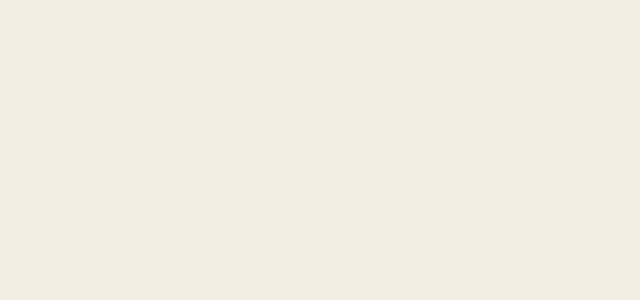
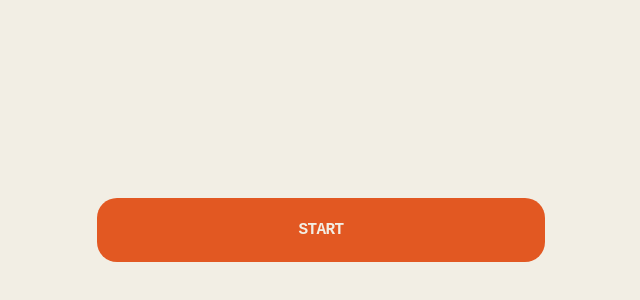
Before and after one commit to andre-alcantara/pomo, a React (Vite) app: page / in a window 1280 px wide. Shown: the part 498-798 px from the top of the page, without its empty margins (319-959 px from the left). Built offline with nearby package versions, Linux system fonts and the light colour scheme.

Commit message:
feat: add Button component with all Figma variants and press animation

```diff
--- /dev/null
+++ b/src/App.module.css
@@ -0,0 +1,13 @@
+.root {
+  position: fixed;
+  /* pin the container's centerline at: 40px margin + 32px (half of 64px button) = 72px */
+  bottom: 72px;
+  height: 0;
+  overflow: visible;
+  left: 0;
+  right: 0;
+  display: flex;
+  justify-content: center;
+  align-items: center;
+  padding: 0 var(--space-md);
+}
--- a/src/App.tsx
+++ b/src/App.tsx
@@ -1,3 +1,28 @@
+import { useState } from 'react';
+import Button, { type ButtonVariant } from './components/ui/Button';
+import styles from './App.module.css';
+
+const VARIANTS: ButtonVariant[] = ['start', 'pause', 'resume', 'reset'];
+const LABELS: Record<ButtonVariant, string> = {
+  start: 'START',
+  pause: 'PAUSE',
+  resume: 'RESUME',
+  reset: 'RESET',
+};
+
 export default function App() {
-  return null;
+  const [index, setIndex] = useState(0);
+  const variant = VARIANTS[index];
+
+  function cycle() {
+    setIndex((i) => (i + 1) % VARIANTS.length);
+  }
+
+  return (
+    <div className={styles.root}>
+      <Button variant={variant} onClick={cycle}>
+        {LABELS[variant]}
+      </Button>
+    </div>
+  );
 }
--- /dev/null
+++ b/src/components/ui/Button.module.css
@@ -0,0 +1,122 @@
+.button {
+  /* Reset */
+  border: none;
+  cursor: pointer;
+  appearance: none;
+  outline: none;
+  position: relative;   /* anchor for absolutely-positioned labels */
+  overflow: hidden;     /* clip labels as they slide in/out */
+
+  /* Layout */
+  display: flex;
+  align-items: center;
+  justify-content: center;
+  padding: 8px 16px;
+
+  /* Dimensions — medium active (default) */
+  width: 448px;
+  max-width: 100%;
+  height: 64px;
+  border-radius: 20px;
+
+  /* Typography — set here so font-size: inherit in .label resolves per size */
+  font-size: 16px;
+
+  /* Effect */
+  backdrop-filter: blur(4px);
+  -webkit-backdrop-filter: blur(4px);
+
+  /* Only color transitions via CSS — dimensions are Motion-animated */
+  transition: background-color 120ms ease-out;
+}
+
+/* ── Label ───────────────────────────────────── */
+
+.label {
+  position: absolute;
+  inset: 0;
+  display: flex;
+  align-items: center;
+  justify-content: center;
+  font-family: var(--font-mono);
+  font-weight: 700;
+  font-size: inherit;
+  letter-spacing: -0.04em;
+  line-height: 1;
+  white-space: nowrap;
+}
+
+/* ── Size: small ─────────────────────────────── */
+
+.small {
+  height: 56px;
+  border-radius: 16px;
+  font-size: 14px;
+}
+
+/* ── Pressed state ───────────────────────────── */
+
+.isPressed {
+  width: 444px;
+  height: 60px;
+  border-radius: 20px;
+}
+
+.small.isPressed {
+  height: 52px;
+}
+
+/* ── Variant: start ──────────────────────────── */
+
+.start {
+  background-color: var(--color-terracotta);
+}
+
+.start .label {
+  color: var(--color-cream);
+}
+
+.start.isPressed {
+  background-color: var(--color-terracotta-soft);
+}
+
+/* ── Variant: resume ─────────────────────────── */
+
+.resume {
+  background-color: var(--color-ink);
+}
+
+.resume .label {
+  color: var(--color-cream);
+}
+
+/* ── Variant: pause ──────────────────────────── */
+
+.pause {
+  background-color: var(--color-graphite-medium);
+}
+
+.pause .label {
+  color: var(--color-ink);
+}
+
+.pause.isPressed {
+  background-color: var(--color-graphite-soft);
+}
+
+/* ── Variant: reset ──────────────────────────── */
+
+.reset {
+  background-color: transparent;
+}
+
+.reset .label {
+  color: var(--color-ink);
+}
+
+/* ── Disabled ────────────────────────────────── */
+
+.isDisabled {
+  opacity: 0.4;
+  cursor: not-allowed;
+}
--- /dev/null
+++ b/src/components/ui/Button.tsx
@@ -0,0 +1,98 @@
+import { useState } from 'react';
+import { motion, AnimatePresence } from 'motion/react';
+import styles from './Button.module.css';
+import cn from '../../lib/cn';
+
+export type ButtonVariant = 'start' | 'pause' | 'resume' | 'reset';
+
+interface ButtonProps {
+  variant?: ButtonVariant;
+  size?: 'medium' | 'small';
+  onClick?: () => void;
+  disabled?: boolean;
+  children: React.ReactNode;
+}
+
+const SHAPES = {
+  medium: {
+    active:  { width: 448, height: 64, borderRadius: 20 },
+    pressed: { width: 444, height: 60, borderRadius: 20 },
+  },
+  small: {
+    active:  { width: 448, height: 56, borderRadius: 16 },
+    pressed: { width: 444, height: 52, borderRadius: 16 },
+  },
+};
+
+const LABEL_SCALE = {
+  medium: { active: 1, pressed: 15 / 16 },
+  small:  { active: 1, pressed: 13 / 14 },
+};
+
+// Snappy press-in, spring bounce-back on release.
+// duration: settle time in seconds — raise to slow down, lower to speed up.
+// bounce: 0 = no overshoot, 0.3 = visible spring, max 1.
+const PRESS_TRANSITION   = { duration: 0.12, ease: [0.4, 0, 1, 1] } as const;
+const RELEASE_TRANSITION = { type: 'spring', duration: 0.5, bounce: 0.15 } as const;
+
+// Slide transition for variant label changes — old exits up, new enters from below.
+// bounce: slightly higher than the button (0.15) since text feels lighter.
+const SLIDE_TRANSITION = {
+  y:       { type: 'spring', duration: 0.45, bounce: 0.25 },
+  opacity: { duration: 0.18, ease: 'easeOut' },
+} as const;
+
+export default function Button({
+  variant = 'start',
+  size = 'medium',
+  onClick,
+  disabled = false,
+  children,
+}: ButtonProps) {
+  const [isPressed, setIsPressed] = useState(false);
+
+  const shape      = SHAPES[size][isPressed ? 'pressed' : 'active'];
+  const labelScale = LABEL_SCALE[size][isPressed ? 'pressed' : 'active'];
+  const transition = isPressed ? PRESS_TRANSITION : RELEASE_TRANSITION;
+
+  function handlePointerDown() {
+    if (!disabled) setIsPressed(true);
+  }
+
+  function handlePointerUp() {
+    setIsPressed(false);
+  }
+
+  return (
+    <motion.button
+      className={cn(
+        styles.button,
+        styles[variant],
+        size === 'small' && styles.small,
+        isPressed && styles.isPressed,
+        disabled && styles.isDisabled,
+      )}
+      animate={shape}
+      transition={transition}
+      onClick={onClick}
+      disabled={disabled}
+      onPointerDown={handlePointerDown}
+      onPointerUp={handlePointerUp}
+      onPointerLeave={handlePointerUp}
+      onPointerCancel={handlePointerUp}
+    >
+      <AnimatePresence>
+        <motion.span
+          key={String(children)}
+          className={styles.label}
+          initial={{ y: 40, opacity: 0 }}
+          animate={{ y: 0, opacity: 1, scale: labelScale }}
+          exit={{ y: -40, opacity: 0 }}
+          transition={{ ...SLIDE_TRANSITION, scale: transition }}
+        >
+          {children}
+        </motion.span>
+      </AnimatePresence>
+    </motion.button>
+  );
+}
--- /dev/null
+++ b/src/lib/cn.ts
@@ -0,0 +1,5 @@
+export default function cn(
+  ...classes: (string | false | undefined | null)[]
+): string {
+  return classes.filter(Boolean).join(' ');
+}
--- a/src/styles/tokens.css
+++ b/src/styles/tokens.css
@@ -1,6 +1,7 @@
 :root {
   /* Colors — palette */
   --color-terracotta: #e25822;
+  --color-terracotta-soft: #E46634;
   --color-ink: #341206;
   --color-sienna: #8c3513;
   --color-emerald: #21c55b;
```
